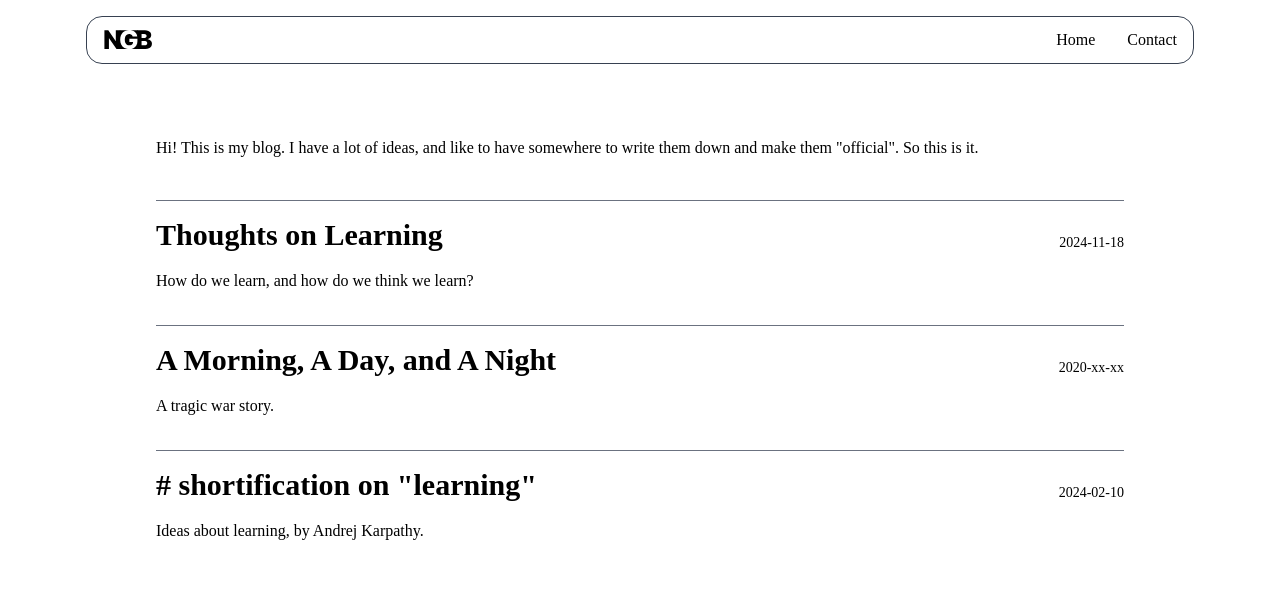
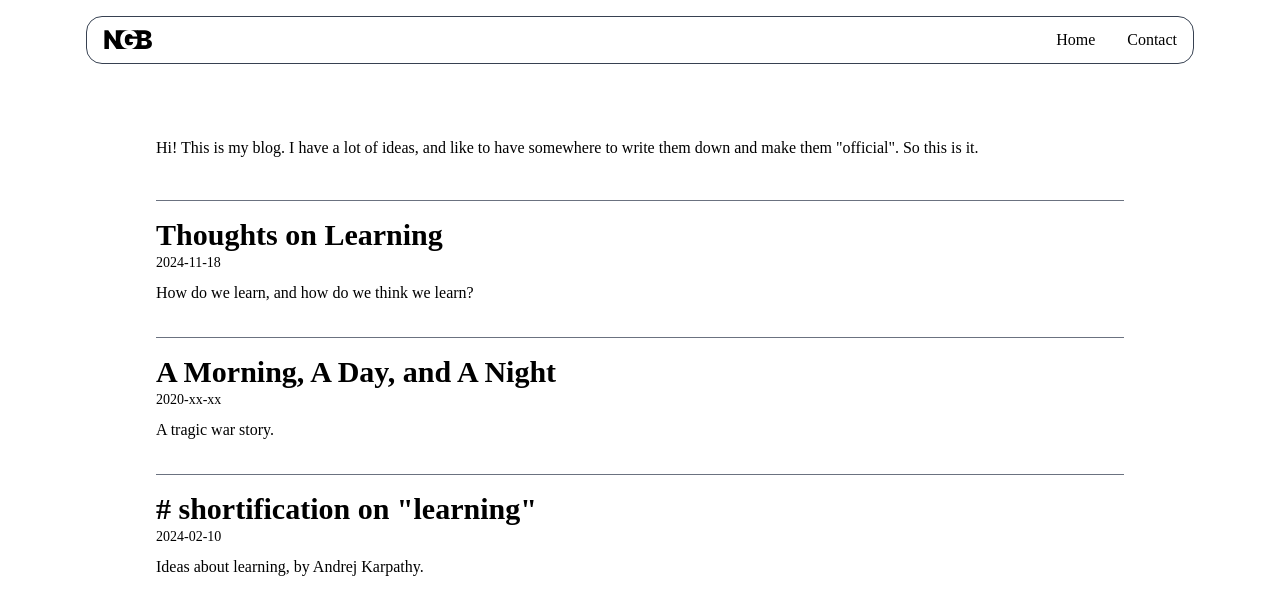
Before and after one commit to Nikolai-Grytvik-Borbe/Blog, a SvelteKit app: page / in a window 1280 px wide. Shown: the top 614 px of the page. Built offline with nearby package versions, Linux system fonts and the light colour scheme.

Commit message:
fix some small bugs

```diff
--- a/src/components/Navbar.svelte
+++ b/src/components/Navbar.svelte
@@ -61,11 +61,15 @@
             </button>
 
             <ul class="pt-20 pl-6">
-                <div class="py-4 hover:opacity-90 transition-all"><a href="/">Home</a></div>
+                <a href="/" on:click={() => toggle_hamburger = !toggle_hamburger}>
+                    <div class="py-4 hover:opacity-90 transition-all">Home</div>
+                </a>
                 <div class="pr-6">
                     <hr>
                 </div>
-                <div class="py-4 hover:opacity-90 transition-all"><a href="https://nikolai.vip/about/" target="_blank" >Contact</a></div>
+                <a href="https://nikolai.vip/about/" target="_blank" >
+                    <div class="py-4 hover:opacity-90 transition-all">Contact</div>
+                </a>
             </ul>
         </div>
     {/if}
--- a/src/components/Post.svelte
+++ b/src/components/Post.svelte
@@ -7,10 +7,8 @@
 
 <a href={`/post/${link}`}>
     <div class="border-t py-4 border-gray-500 hover:cursor-pointer">
-        <div class="flex justify-between items-center">
-            <h1 class="text-3xl font-bold mb-4">{title}</h1>
-            <p class="text-sm">{date}</p>
-        </div>
+        <h1 class="text-3xl font-bold">{title}</h1>
+        <p class="text-sm mb-2">{date}</p>
         <p class="mb-4">{description}</p>
     </div>
 </a>
```
